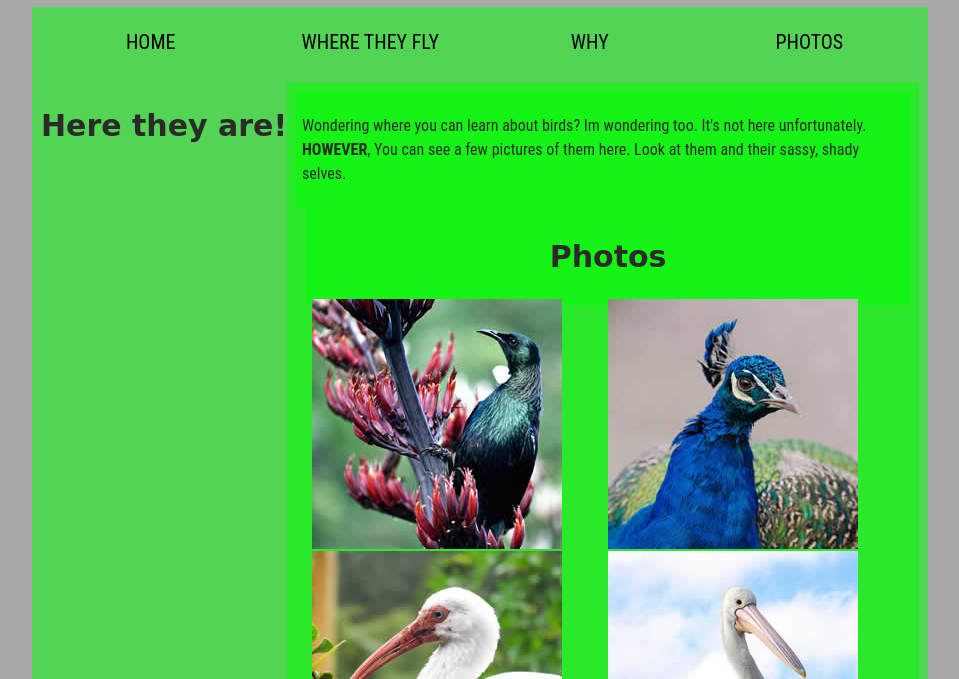
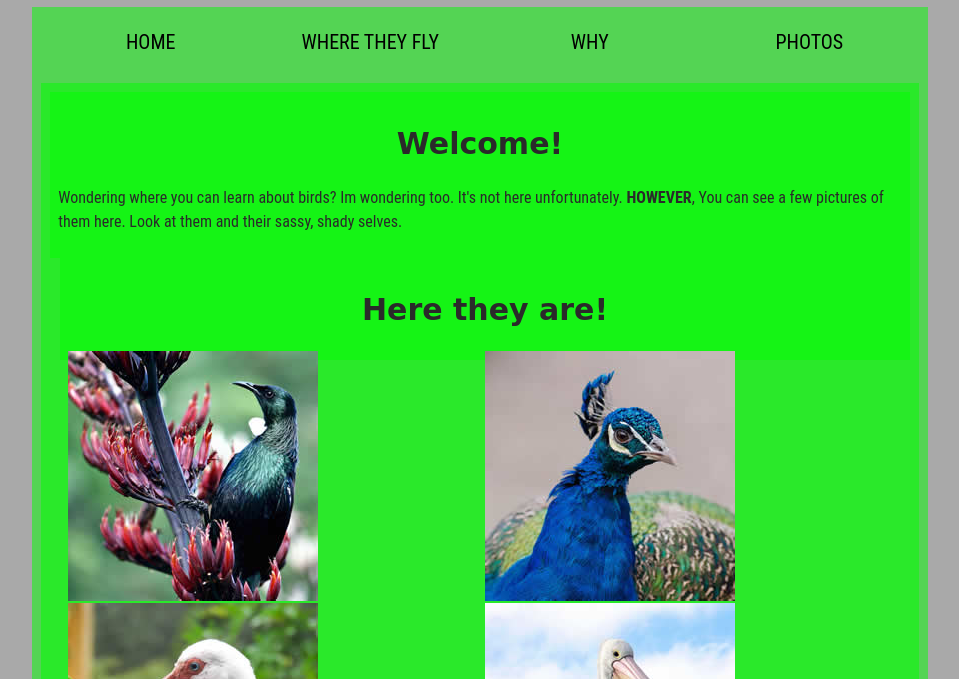
Before and after one commit to WillBridge0789/willb-demo-site, a plain HTML site: page index.html in a window 1280 px wide. Shown: the part 121-800 px from the top of the page, without its empty margins (160-1119 px from the left). Drawn offline with Linux system fonts and the light colour scheme.

Commit message:
Reached my commit limit

```diff
--- a/index.html
+++ b/index.html
@@ -29,13 +29,13 @@
         </ul>
     </nav>
     <main>
-        <h2>Here they are!</h2>
         <article>
             <section>
+                <h2>Welcome!</h2>
                 <p>Wondering where you can learn about birds? Im wondering too. It's not here unfortunately. <strong>HOWEVER</strong>, You can see a few pictures of them here. Look at them and their sassy, shady selves.</p>
             </section>
             <aside>
-                <h2>Photos</h2>
+                <h2>Here they are!</h2>
                 <a href="favorite-1.jpg">
                     <img src="img/favorite-1_th.jpg" alt="The bird with the coached look away">
                 </a>
```
